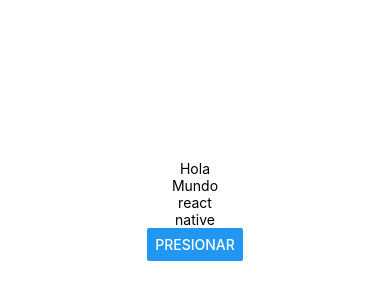
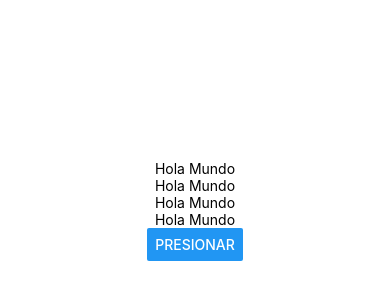
Before and after one commit to Cam09089/PM193, a React Native app in the folder blank/: screen / in a window 390 px wide. Shown: the part 212-512 px from the top of the page. Built offline with nearby package versions, Linux system fonts and the light colour scheme.

Commit message:
Ejemplo de State para el cambio de texto

```diff
--- a/blank/App.js
+++ b/blank/App.js
@@ -1,13 +1,18 @@
 /*ZONA 1: Importaciones */
 import { StatusBar } from 'expo-status-bar';
 import { StyleSheet, Text, View, Button } from 'react-native';
+import React, { useState } from 'react';
 
-const Texto = (props) => {
-  const{children} = props;
+//componnente Propio Texto
+const Texto = () => {
+  const[contenido,setContenido] = useState('Hola Mundo');
+  const actualizarTexto = () => {
+    setContenido('Estado Modificado');
+  }
 
   return (
-    <Text>{children}</Text>
-  );
+    <Text onPress={actualizarTexto}>{contenido}</Text>
+  )
 }
 
 /*ZONA 2: Main*/
```
